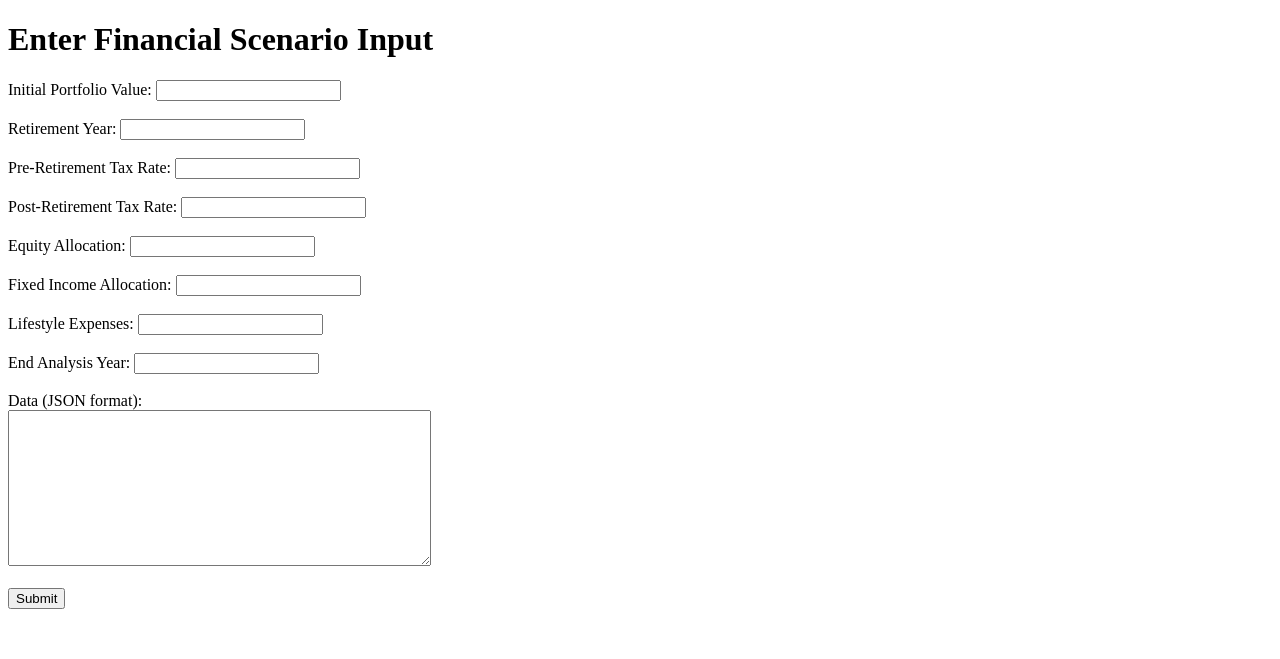
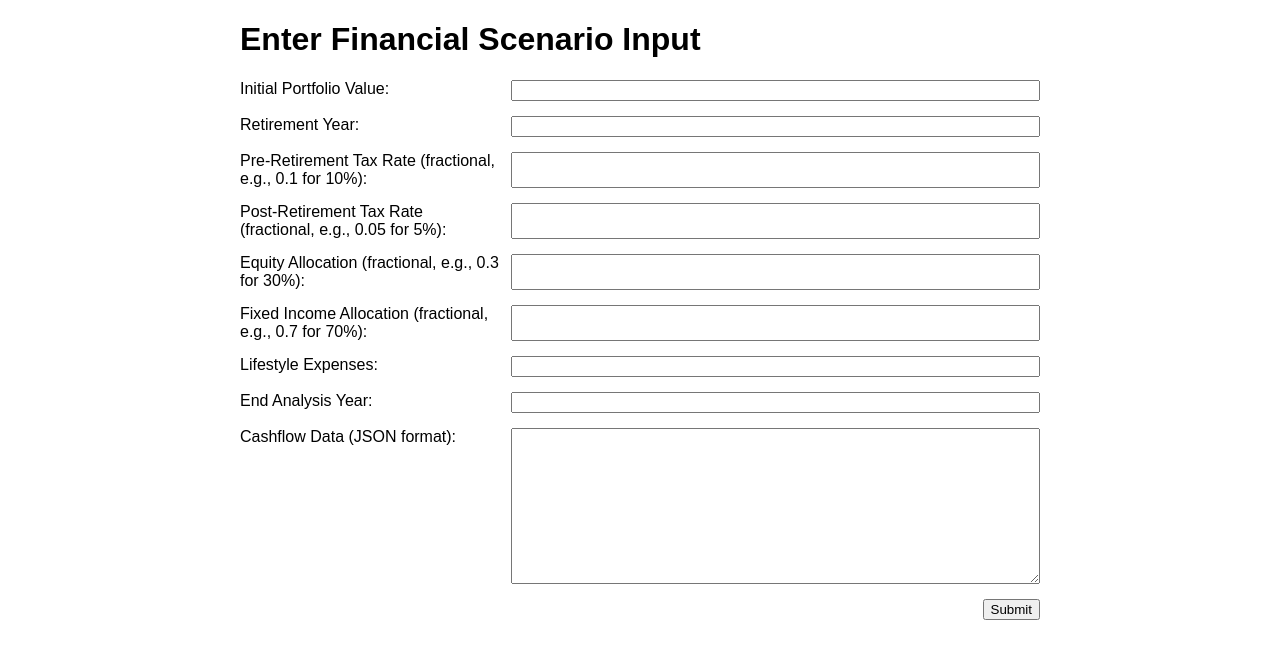
Before and after one commit to subhash-man/Portfolio-projector, a Flask app: page / in a window 1280 px wide. Shown: the top 659 px of the page. Run offline with Flask 2, Linux system fonts and the light colour scheme.

Commit message:
changes to UI formatting and return string from the main

```diff
--- a/Cashflows/income-expense-scheduler/src/main.py
+++ b/Cashflows/income-expense-scheduler/src/main.py
@@ -44,7 +44,7 @@ def main(input_file, scenarios_file):
     # output_json = internal_to_json(list(financial_data_dict_copy.values()))
     # print(output_json)
 
-    return f"Succeeded: {succeeded_count} and Failed: {failed_count} out of Total {len(scenarios_data)} scenarios"
+    return f"Succeeded: {succeeded_count}, Failed: {failed_count} out of Total {len(scenarios_data)} scenarios"
 
 if __name__ == "__main__":
     main(sys.argv[1], sys.argv[2])
--- a/Cashflows/income-expense-scheduler/src/templates/index.html
+++ b/Cashflows/income-expense-scheduler/src/templates/index.html
@@ -4,38 +4,89 @@
     <meta charset="UTF-8">
     <meta name="viewport" content="width=device-width, initial-scale=1.0">
     <title>Financial Scenario Input</title>
+    <style>
+        body {
+            font-family: Arial, sans-serif;
+            margin: 20px;
+        }
+        .form-container {
+            max-width: 800px;
+            margin: 0 auto;
+        }
+        .form-group {
+            display: flex;
+            justify-content: space-between;
+            margin-bottom: 15px;
+        }
+        .form-group label {
+            flex: 1;
+            margin-right: 10px;
+        }
+        .form-group input, .form-group textarea {
+            flex: 2;
+        }
+        .form-group textarea {
+            resize: vertical;
+        }
+        .form-group input[type="submit"] {
+            flex: 0;
+            margin-left: auto;
+        }
+    </style>
 </head>
 <body>
+    <div class="form-container">
         <h1>Enter Financial Scenario Input</h1>
         <form action="{{ url_for('submit') }}" method="post">
+            <div class="form-group">
                 <label for="initial_portfolio_value">Initial Portfolio Value:</label>
-        <input type="number" id="initial_portfolio_value" name="initial_portfolio_value" step="0.01" required><br><br>
+                <input type="number" id="initial_portfolio_value" name="initial_portfolio_value" step="0.01" required>
+            </div>
 
+            <div class="form-group">
                 <label for="retirement_year">Retirement Year:</label>
-        <input type="number" id="retirement_year" name="retirement_year" required><br><br>
+                <input type="number" id="retirement_year" name="retirement_year" required>
+            </div>
 
-        <label for="pre_retirement_tax">Pre-Retirement Tax Rate:</label>
-        <input type="number" id="pre_retirement_tax" name="pre_retirement_tax" step="0.01" required><br><br>
+            <div class="form-group">
+                <label for="pre_retirement_tax">Pre-Retirement Tax Rate (fractional, e.g., 0.1 for 10%):</label>
+                <input type="number" id="pre_retirement_tax" name="pre_retirement_tax" step="0.01" required>
+            </div>
 
-        <label for="post_retirement_tax">Post-Retirement Tax Rate:</label>
-        <input type="number" id="post_retirement_tax" name="post_retirement_tax" step="0.01" required><br><br>
+            <div class="form-group">
+                <label for="post_retirement_tax">Post-Retirement Tax Rate (fractional, e.g., 0.05 for 5%):</label>
+                <input type="number" id="post_retirement_tax" name="post_retirement_tax" step="0.01" required>
+            </div>
 
-        <label for="equity_allocation">Equity Allocation:</label>
-        <input type="number" id="equity_allocation" name="equity_allocation" step="0.01" required><br><br>
+            <div class="form-group">
+                <label for="equity_allocation">Equity Allocation (fractional, e.g., 0.3 for 30%):</label>
+                <input type="number" id="equity_allocation" name="equity_allocation" step="0.01" required>
+            </div>
 
-        <label for="fixed_income_allocation">Fixed Income Allocation:</label>
-        <input type="number" id="fixed_income_allocation" name="fixed_income_allocation" step="0.01" required><br><br>
+            <div class="form-group">
+                <label for="fixed_income_allocation">Fixed Income Allocation (fractional, e.g., 0.7 for 70%):</label>
+                <input type="number" id="fixed_income_allocation" name="fixed_income_allocation" step="0.01" required>
+            </div>
 
+            <div class="form-group">
                 <label for="lifestyle_expenses">Lifestyle Expenses:</label>
-        <input type="number" id="lifestyle_expenses" name="lifestyle_expenses" step="0.01" required><br><br>
+                <input type="number" id="lifestyle_expenses" name="lifestyle_expenses" step="0.01" required>
+            </div>
 
+            <div class="form-group">
                 <label for="end_analysis_year">End Analysis Year:</label>
-        <input type="number" id="end_analysis_year" name="end_analysis_year" required><br><br>
+                <input type="number" id="end_analysis_year" name="end_analysis_year" required>
+            </div>
 
-        <label for="data">Data (JSON format):</label><br>
-        <textarea id="data" name="data" rows="10" cols="50" required></textarea><br><br>
+            <div class="form-group">
+                <label for="data">Cashflow Data (JSON format):</label>
+                <textarea id="data" name="data" rows="10" cols="50" required></textarea>
+            </div>
 
+            <div class="form-group">
                 <input type="submit" value="Submit">
+            </div>
         </form>
+    </div>
 </body>
 </html>
```
Lines whose indentation alone changed are shown as unchanged.
